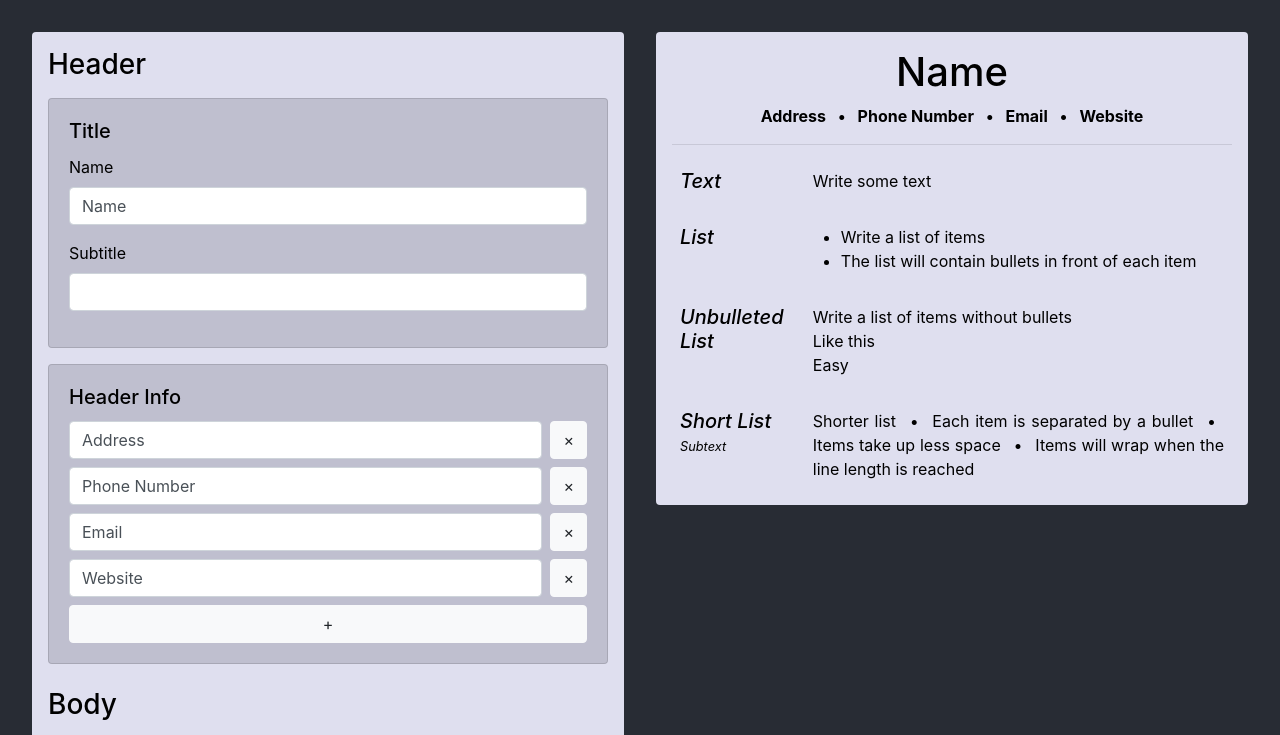
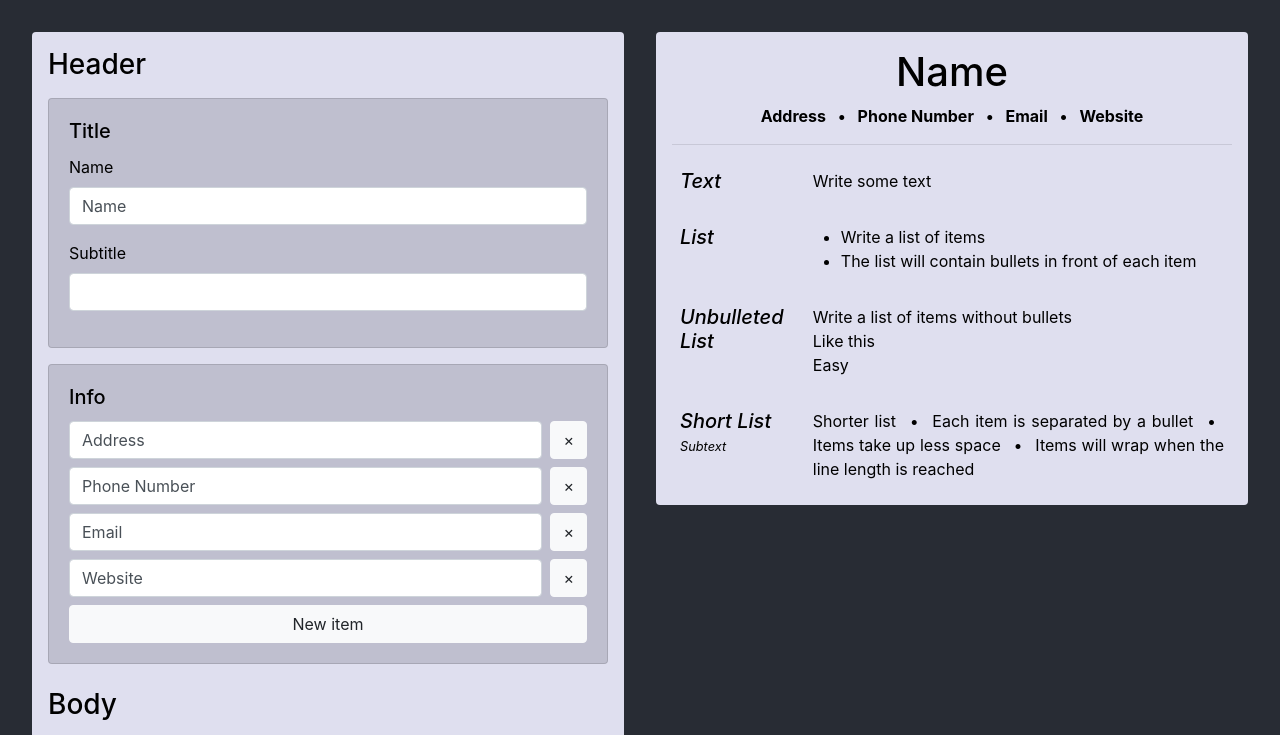
Before and after one commit to WKHAllen/BuildMyCV, a React (Create React App) app: page / in a window 1280 px wide. Shown: the top 735 px of the page. Built offline with nearby package versions, Linux system fonts and the light colour scheme.

Commit message:
Add mapped element keys

```diff
--- a/src/components/ControlledSelect.tsx
+++ b/src/components/ControlledSelect.tsx
@@ -38,8 +38,11 @@ export default class ControlledSelect extends React.Component<ControlledSelectPr
 				{...this.props}
 				value={this.state.value}
 				onChange={(event) => this.onInputChange(event)}>
-					{Object.keys(this.props.options).map((option) =>
-						<option value={option}>{this.props.options[option]}</option>
+					{Object.keys(this.props.options).map((option, index) =>
+						<option
+							value={option}
+							key={index}
+						>{this.props.options[option]}</option>
 					)}
 			</select>
 		);
--- a/src/components/EditBody.tsx
+++ b/src/components/EditBody.tsx
@@ -23,7 +23,8 @@ export default class EditBody extends React.Component<EditBodyProps> {
 						<EditSection
 							index={index}
 							{...item}
-							onUpdate={this.props.onUpdate} />
+							onUpdate={this.props.onUpdate}
+							key={index} />
 					)}
 				</div>
 			</div>
--- a/src/components/EditHeaderInfo.tsx
+++ b/src/components/EditHeaderInfo.tsx
@@ -13,7 +13,7 @@ export default class EditHeaderInfo extends React.Component<EditHeaderInfoProps>
 		return (
 			<div className="EditHeaderInfo card">
 				<div className="card-body">
-					<h5 className="card-title">Header Info</h5>
+					<h5 className="card-title">Info</h5>
 					<div className="Header-Info-Items">
 						{this.props.infoItems.map((item, index) =>
 							<div className="row Header-Info-Item" key={`header-info-${index}`}>
@@ -40,7 +40,7 @@ export default class EditHeaderInfo extends React.Component<EditHeaderInfoProps>
 						className="btn btn-light btn-block"
 						id="Add-Header-Info-Item"
 						onClick={() => this.newItem()}
-					>+</button>
+					>New item</button>
 				</div>
 			</div>
 		);
```
